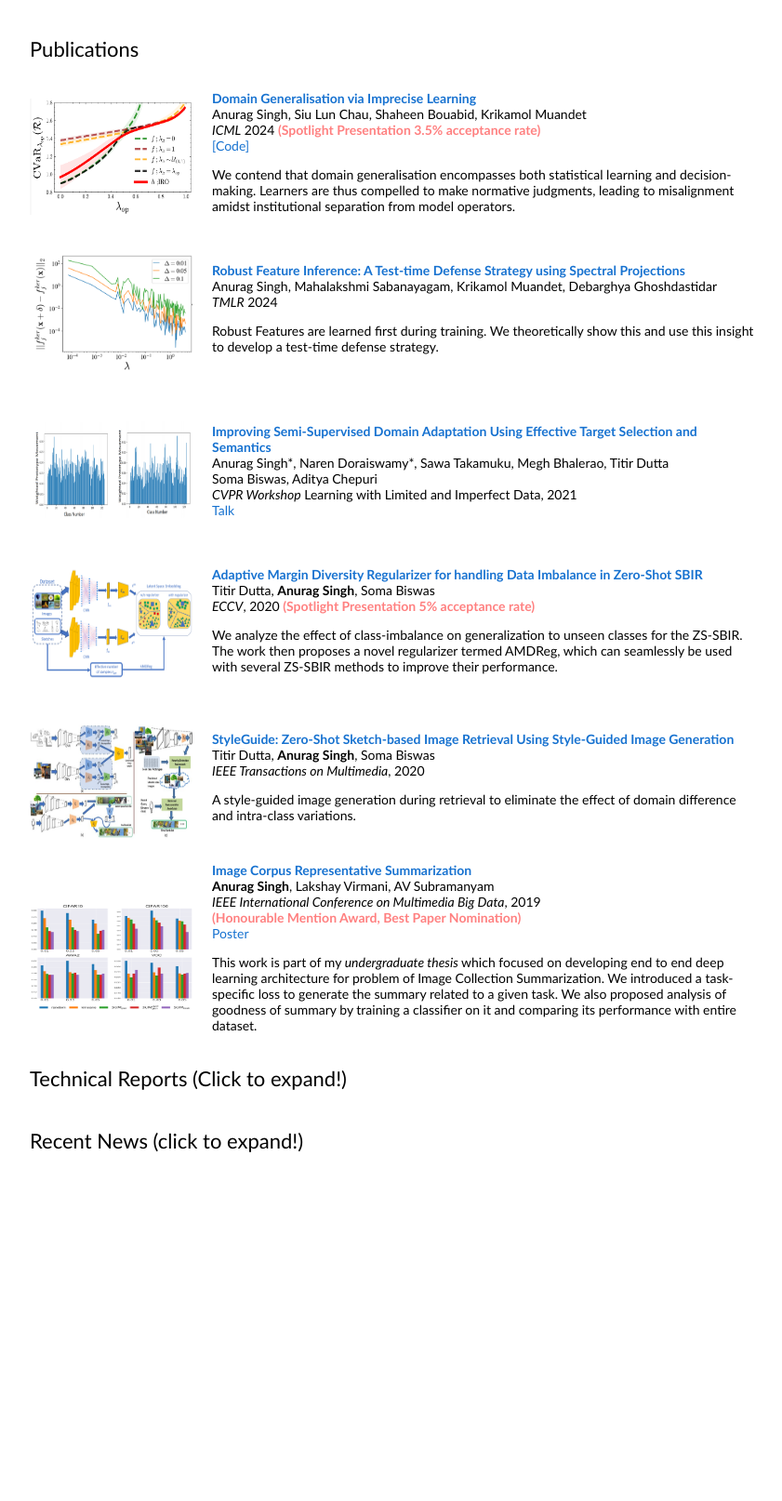
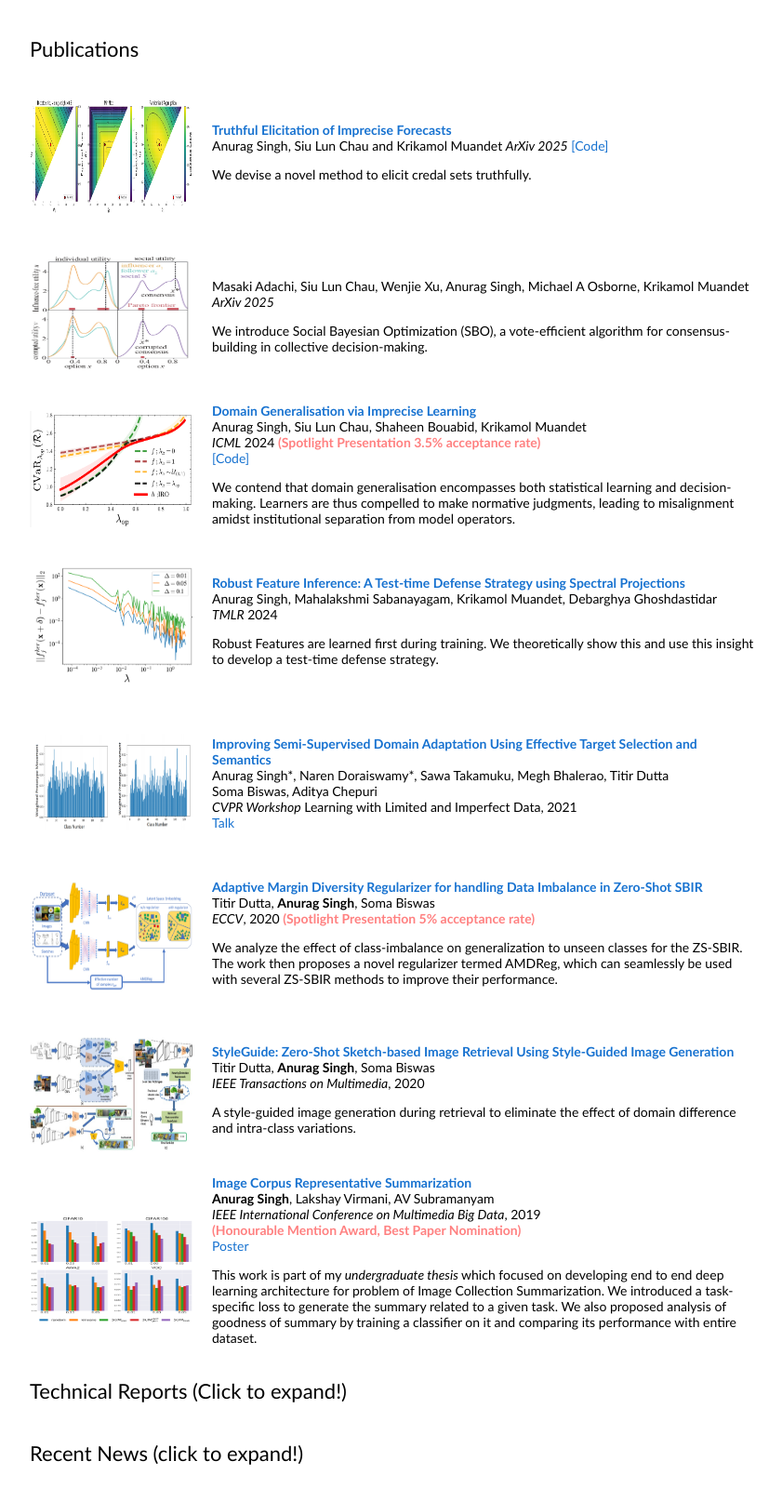
Before and after one commit to Anurag14/anurag14.github.io, a Jekyll site: the page built from index.html, in a window 1280 px wide, cut to the strip 288-1946 px from the top of the page. Shown: the top 1614 px of the strip at 93% size, without its empty margins (228-1069 px from the left). Built offline with Jekyll 4.4.1, drawn with Linux system fonts in a browser that asks for light colours; before the commit the page ends 1610 px from its top, so only the background shows below that.

Commit message:
Update mainpage.html

```diff
--- a/_layouts/mainpage.html
+++ b/_layouts/mainpage.html
@@ -59,6 +59,34 @@
   </table>
   <table style="width:100%;border:0px;border-spacing:0px;border-collapse:separate;margin-right:auto;margin-left:auto;">
   <tbody>
+	<tr>
+        <td style="padding:20px;width:25%;vertical-align:middle">
+        <img src="images/uai2025.jpg", height="125", width="175">
+        </td>
+        <td width="75%" valign="middle">
+        <a href="https://arxiv.org/pdf/2503.16395" target="_blank">
+        <papertitle>Truthful Elicitation of Imprecise Forecasts</papertitle>
+        </a><br>
+        Anurag Singh, Siu Lun Chau and Krikamol Muandet<be>
+        <em>ArXiv 2025</em> <a href="https://github.com/muandet-lab/Imprecise-Scoring-Rule">[Code]</a><br>
+	<p>We devise a novel method to elicit credal sets truthfully.
+ </p>
+ </td>
+ </tr>
+	<tr>
+        <td style="padding:20px;width:25%;vertical-align:middle">
+        <img src="images/masakipaper.jpg", height="125", width="175">
+        </td>
+        <td width="75%" valign="middle">
+        <a href="https://arxiv.org/pdf/2502.07166" target="_blank">
+        <papertitle></papertitle>
+        </a><br>
+        Masaki Adachi, Siu Lun Chau, Wenjie Xu, Anurag Singh, Michael A Osborne, Krikamol Muandet<be>
+        <em>ArXiv 2025</em> <br>
+	<p>We introduce Social Bayesian Optimization (SBO), a vote-efficient algorithm for consensus-building in collective decision-making.
+ </p>
+ </td>
+ </tr>
 	<tr>
         <td style="padding:20px;width:25%;vertical-align:middle">
         <img src="images/dgil.png", height="125", width="175">
```
